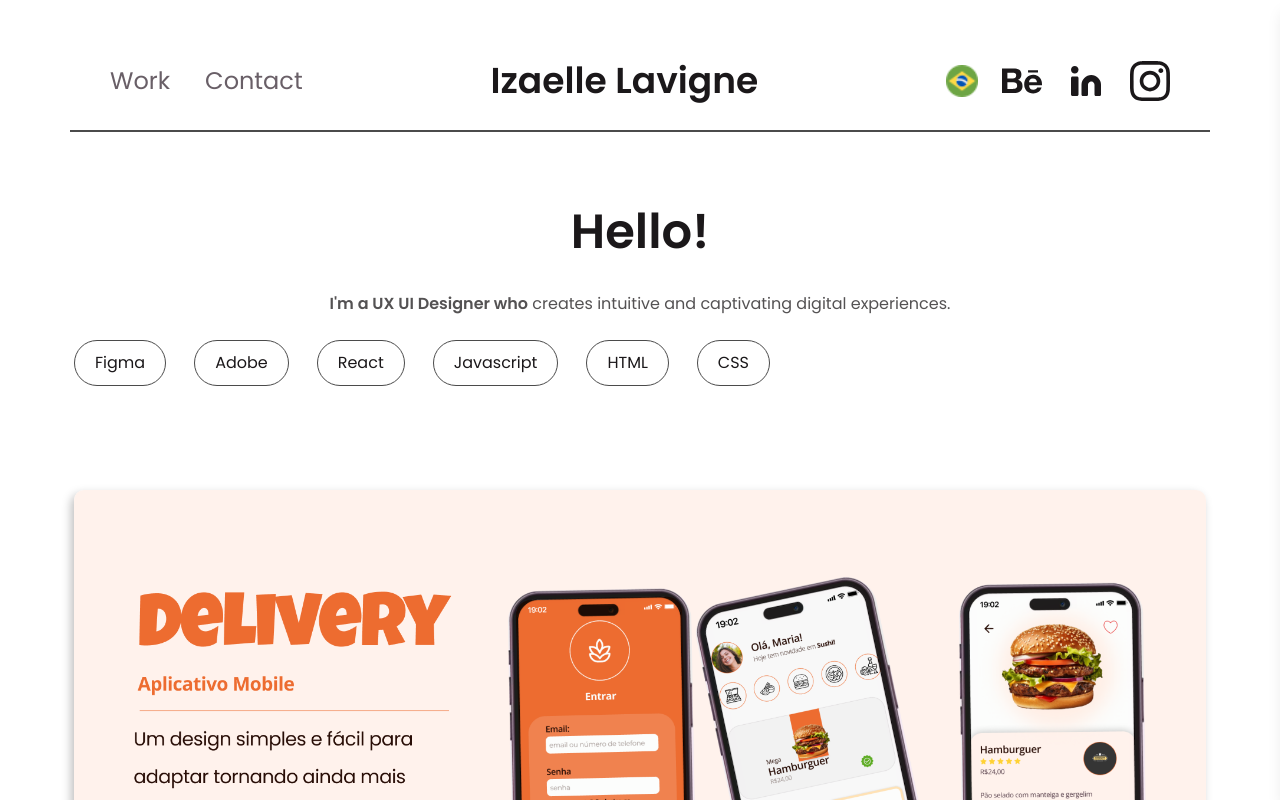
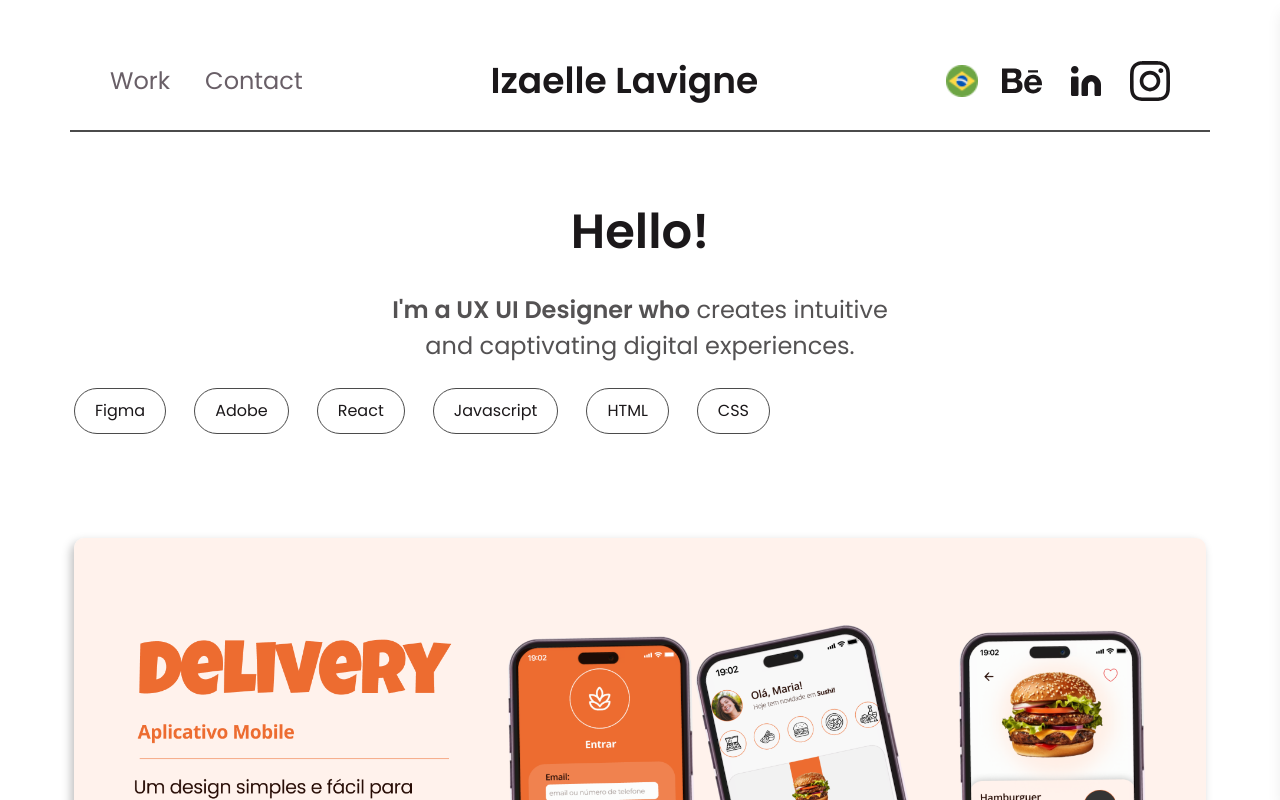
Before and after one commit to LeoCesar0/elle-portifolio, a React (Vite) app: page / in a window 1280 px wide. Shown: the top 800 px of the page. Built offline with nearby package versions, Linux system fonts and the light colour scheme.

Commit message:
fix: md spacing

```diff
--- a/src/components/Logo.jsx
+++ b/src/components/Logo.jsx
@@ -1,7 +1,7 @@
 export const Logo = () => {
   return (
     <>
-      <h2 className="text-2xl font-semibold leading-[36px] md:text-[36px] md:leading-[48px] ">
+      <h2 className="block text-2xl font-semibold leading-[36px] lg:text-[36px] lg:leading-[48px] text-center ">
         Izaelle Lavigne
       </h2>
     </>
--- a/src/components/Welcome.jsx
+++ b/src/components/Welcome.jsx
@@ -20,11 +20,11 @@ export const Welcome = () => {
 
   return (
     <section className="mt-16 px-[4px]">
-      <div className="mb-6">
+      <div className="mb-6 md:max-w-[506px] md:mx-auto ">
         <h1 className="font-semibold text-5xl leading-[72px] text-center mb-[24px]">
           {hello}
         </h1>
-        <p className="leading-6 text-center text-onBackground/75">
+        <p className="leading-6 text-center text-onBackground/75 md:text-[24px] md:leading-[36px]">
           <strong className="font-semibold text-onBackground/75">
             {descriptionStrong}
           </strong>{" "}
```
